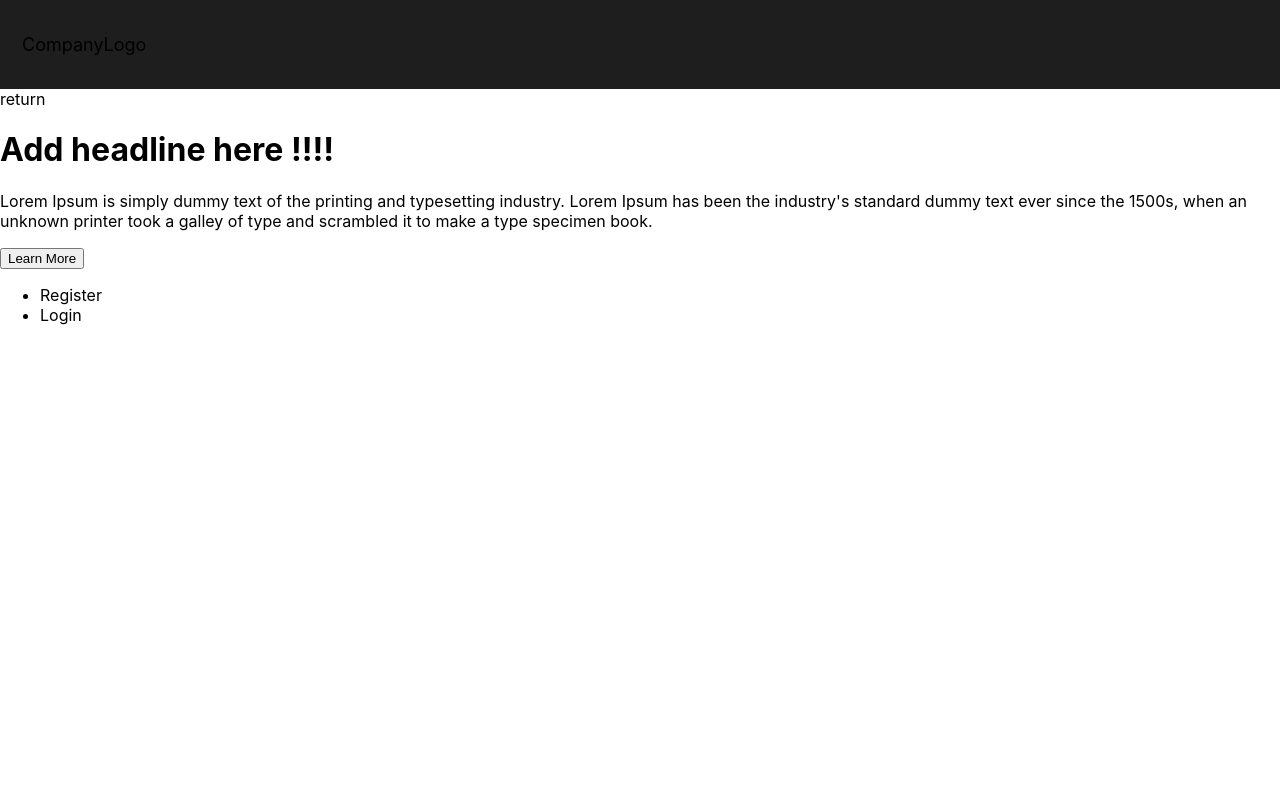
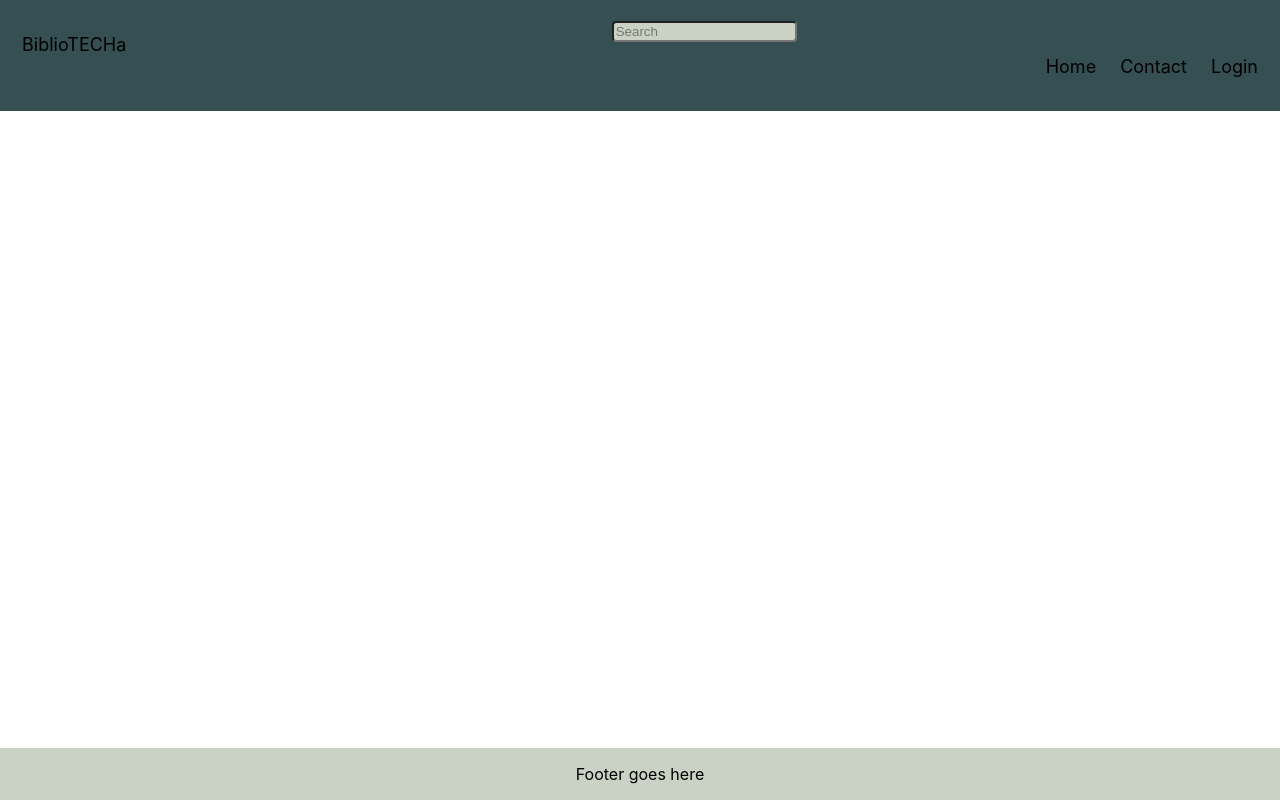
Before and after one commit to Dommy99/bibliotecha, a Next.js app in the folder Bibliotecha/: page / in a window 1280 px wide. Built offline with nearby package versions, Linux system fonts and the light colour scheme.

Commit message:
foundation

```diff
--- /dev/null
+++ b/Bibliotecha/components/footer.jsx
@@ -0,0 +1,11 @@
+import styles from "./footer.module.css"
+
+const Footer = () => {
+return (
+<div className={styles.footer}>
+  <p>Footer goes here</p>
+</div>
+);
+}
+
+export default Footer
--- /dev/null
+++ b/Bibliotecha/components/footer.module.css
@@ -0,0 +1,13 @@
+.footer {
+    position: fixed;
+    left: 0;
+    bottom: 0;
+    width: 100%;
+    background-color: #CAD2C5;
+    color: white;
+    text-align: center;
+  }
+
+  .footer p {
+    color: black
+}
--- a/Bibliotecha/components/header.jsx
+++ b/Bibliotecha/components/header.jsx
@@ -1,14 +1,26 @@
 import styles from "./header.module.css";
+import Link from 'next/link';
 
 const Header = () => {
+  fetch ("/api/test").then(
+    function (response) {
+      return response.json().then(console.log)
+    }
+  )
     return (
-        <div className={styles.header}>
-        <a href="#default" >CompanyLogo</a>
-        {/* <div className ="header-right">
+        <div className = {styles.header}>
+        <a href="#default" >BiblioTECHa</a>
+        <div className = {styles.box}>
+    <input type="search" id = {styles.search} placeholder="Search" />
+</div>
+        <div className ={styles.headerright}>
+        <div className="topnav">
+
+</div>
           <a className ="active" href="#home">Home</a>
           <a href="#contact">Contact</a>
-          <a href="#about">About</a>
-        </div> */}
+          <Link href="/nav/loginpage">Login</Link>
+        </div>
       </div>
     );
 }
--- a/Bibliotecha/components/header.module.css
+++ b/Bibliotecha/components/header.module.css
@@ -1,13 +1,6 @@
-/* * {box-sizing: border-box;} */
-
-/* body {
-  margin: 0;
-  font-family: Arial, Helvetica, sans-serif;
-} */
-
 .header {
   overflow: hidden;
-  background-color: #1f1e1e;
+  background-color: #354F52;
   padding: 20px 10px;
 }
 
@@ -22,7 +15,7 @@
   border-radius: 4px;
 }
 
-/* .header a.logo {
+.header a.logo {
   font-size: 25px;
   font-weight: bold;
 }
@@ -37,9 +30,9 @@
   color: white;
 }
 
-.header-right {
+.headerright {
   float: right;
-} */
+}
 
 @media screen and (max-width: 500px) {
   .header a {
@@ -48,7 +41,17 @@
     text-align: left;
   }
 
-  .header-right {
+  .headerright {
     float: none;
   }
 }
+
+.box {
+  width: 100%;
+  text-align:center;
+}
+
+#search {
+  border-radius: 4px;
+  background-color: #CAD2C5;
+}
--- a/Bibliotecha/components/layout.jsx
+++ b/Bibliotecha/components/layout.jsx
@@ -1,4 +1,5 @@
 import Header from "./header";
+import Footer from "./footer"
 
 
 export default function Layout({ children }) {
@@ -7,7 +8,7 @@ export default function Layout({ children }) {
         {/* <Navbar /> */}
         <Header/>
         <main>{children}</main>
-        {/* <Footer /> */}
+        <Footer />
       </>
     )
   }
--- a/Bibliotecha/pages/_app.jsx
+++ b/Bibliotecha/pages/_app.jsx
@@ -4,7 +4,7 @@ import Layout from '../components/layout'
 function MyApp({ Component, pageProps }) {
   return (
   <Layout>
-  return <Component {...pageProps} />
+  <Component {...pageProps} />
   </Layout>
   )
 }
--- /dev/null
+++ b/Bibliotecha/pages/api/test.jsx
@@ -0,0 +1,5 @@
+
+
+export default function handler(req, res) {
+    res.status(200).json({ name: 'John Doe' })
+  }
--- a/Bibliotecha/pages/index.jsx
+++ b/Bibliotecha/pages/index.jsx
@@ -8,13 +8,9 @@ const Home = () => {
 
   return (
     <>
-      {/* <Head>
-        <title>Home</title>
-        <link rel="icon" href="/favicon.ico" />
-      </Head> */}
 
-      <div id="lp-register">
-        <div className="container wrapper">
+      <div>
+        {/* <div className="container wrapper">
           <div className="row">
             <div className="col-sm-5">
               <div className="intro-texts">
@@ -49,18 +45,11 @@ const Home = () => {
               </div>
             </div>
           </div>
-        </div>
+        </div> */}
       </div>
     </>
   );
 };
 
-// Home.getInitialProps = async ({ req }) => {
-//   const res = await (await fetchTokenData(req)).json();
-
-//   return {
-//     userId: res?.userId || null,
-//   };
-// };
 
 export default Home;
```
Also changed, not shown: Bibliotecha/pages/nav/loginpage.jsx (added, +14 -0 lines).
